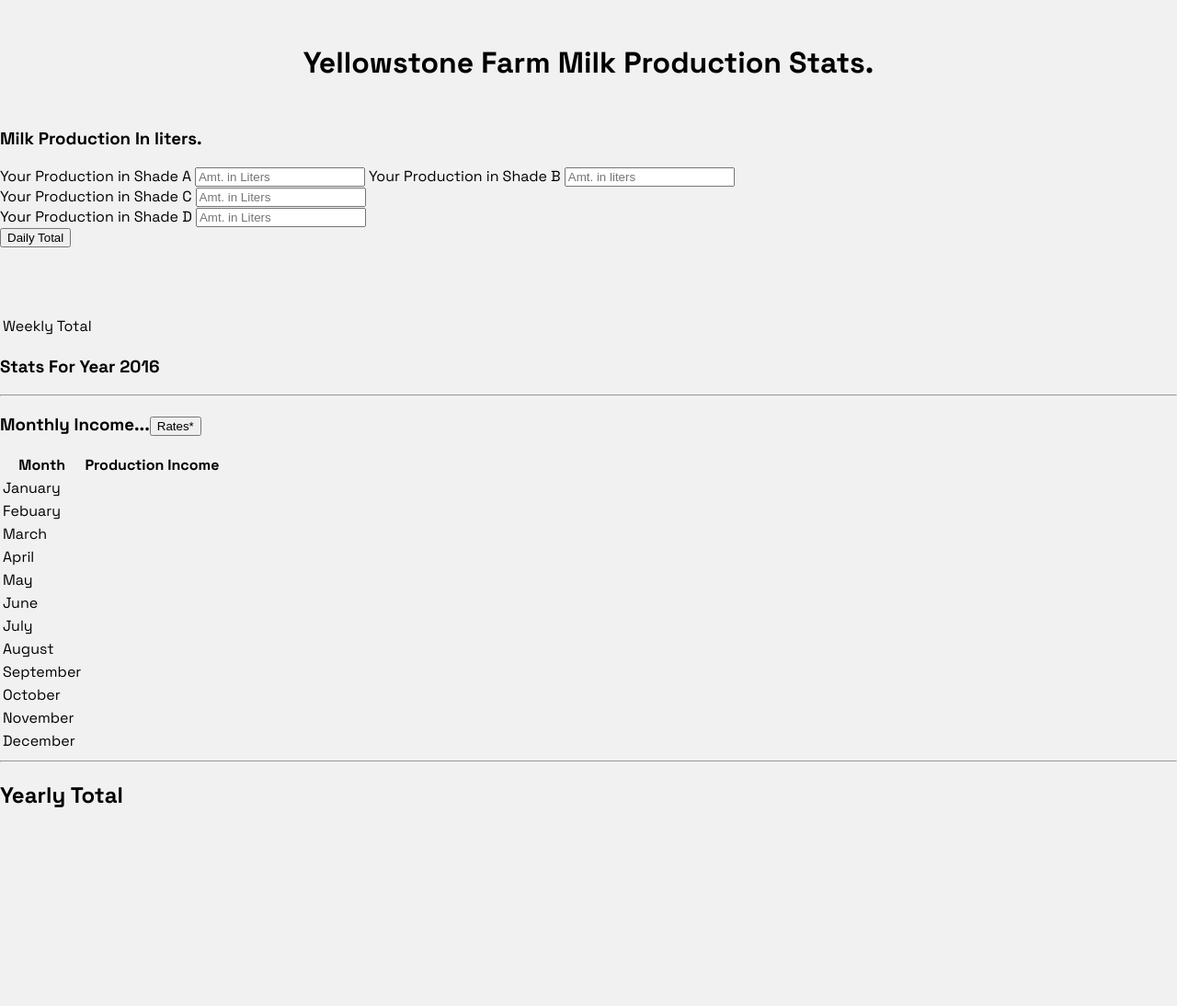
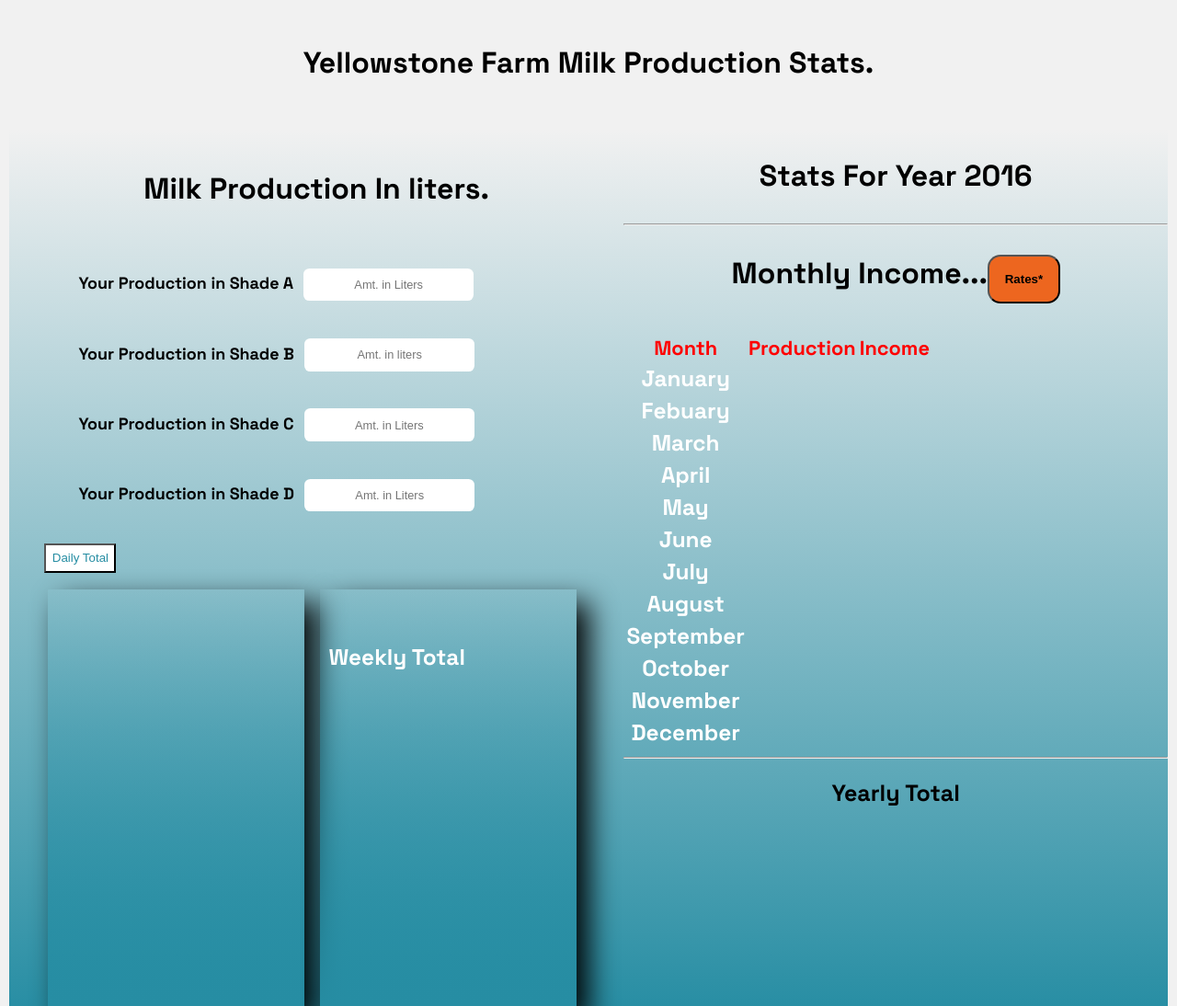
Before and after one commit to Felix-Barosio/Dairy_business, a plain HTML site: page index.html in a window 1280 px wide. Shown: the part 920-2014 px from the top of the page at 92% size. Before the commit the page ends 1820 px from the top, so only its background shows below. Drawn offline with Linux system fonts and the light colour scheme.

Commit message:
add style to main continer

```diff
--- a/assets/css/styles.css
+++ b/assets/css/styles.css
@@ -145,3 +145,122 @@ body{
     font-size: 2.5vw;
 }
         /*  main section */
+
+#main_container{
+    margin-left: 10px;
+    margin: 10px;
+}
+#container {
+    display: flex;
+    position: relative;
+    justify-content: space-between;
+}
+
+#left {
+    text-align: center;
+    font-size: 1.3vw;
+    width: 50%;
+    background-image: linear-gradient(to top, #268da3, transparent);
+}
+#left h3{
+    font-size: 2.5vw;
+}
+#MIstats{
+    padding: 1.3vw;
+    color: black;
+    background-color: #ed661f;
+    font-weight: bold;
+    border-radius: 1.1vw;
+}
+
+#right {
+    width: 50%;
+    padding: 1.1vw 3vw;
+    justify-content: center;
+    background-image: linear-gradient(to top, #268da3, transparent);
+}
+
+#right h3{
+    color: #000;
+    text-align: center;
+    font-size: 2.5vw;
+}
+#right #form{
+    display: flex;
+    flex-wrap: wrap;
+    justify-content: space-between;
+    padding: 1.1vw 1.8vw;
+}
+#right #form label{
+    text-align: center;
+    font-size: 1.4vw;
+    font-weight: bold;
+    margin: 1.1vw;
+}
+
+#right #form input{
+    border-radius: 0.5vw;
+    border: none;
+    padding: 0.8vw;
+    font-size: 1.0vw;
+    margin: 0.5vw;
+    text-align: center;
+    color: #268da3;
+    background-color: #fff;
+
+}
+#right #form input:focus{
+    outline: none;
+}
+#totals{
+    cursor: pointer;
+    background-color: #fff;
+    color: #268da3;
+    padding: 0.5vw;
+    display: flex;
+    justify-content: space-between;
+}
+#totals:hover{
+    color: black;
+}
+tr th{
+    color: red;
+    font-size: 1.7vw;
+}
+tr td{
+    color: #fff;
+    font-size: 1.9vw;
+}
+.sums{
+    display: flex;
+    justify-content: space-between;
+    flex-wrap: wrap;
+}
+#daily,#weekly{
+    height: 35vw;
+    padding: 0.5vw;
+    width: 45%;
+    position: relative;
+    top: 1.1vw;
+    gap: 0.5vw;
+    margin: auto;
+    box-shadow: 1.1vw 1.1vw 2.3vw;
+}
+#daily{
+    text-align: center;
+    background-image: linear-gradient(to top, #268da3, transparent);
+    margin: 0.3vw;
+}
+table {
+    display: flex;
+    justify-content: space-between;
+    color: white;
+    font-size: 1.3vw;
+    font-weight: bold;
+}
+td{
+    text-align: center;
+}
+#weekly{
+    background-image: linear-gradient(to top, #268da3, transparent);
+}
```
